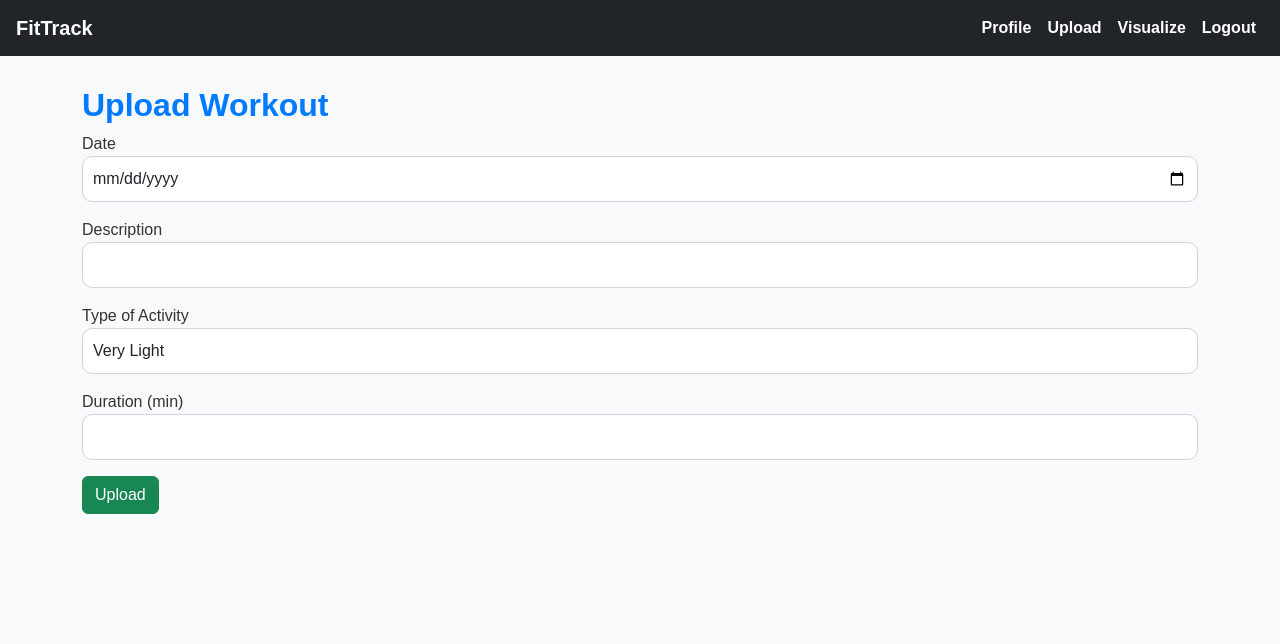
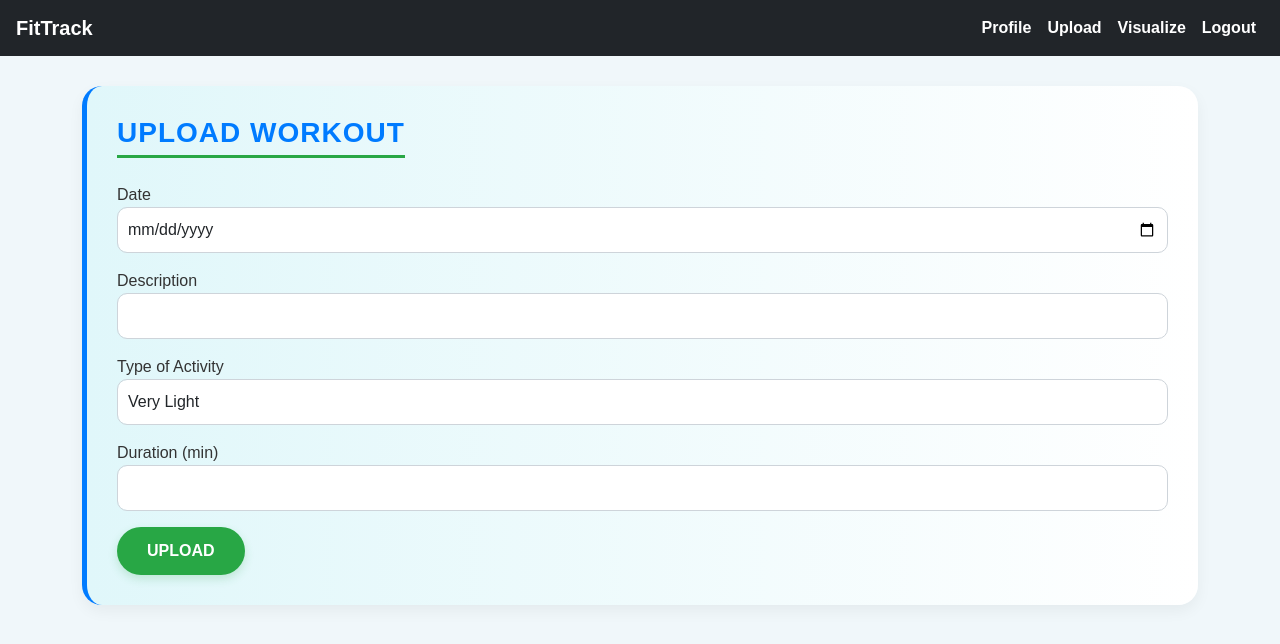
Before and after one commit to jordanrigden/agile-web-project, a Flask app: page /upload in a window 1280 px wide. Shown: the top 644 px of the page. Run offline with Flask 3, Linux system fonts and the light colour scheme; the visitor is signed in with stand-in values (Sample User, id 1).

Commit message:
modify the whole backgroud and upload page, makes it more sporty

```diff
--- a/static/css/style.css
+++ b/static/css/style.css
@@ -2,7 +2,7 @@
 
 body {
     font-family: 'Poppins', sans-serif;
-    background-color: #f8f9fa;
+    background-color: #f0f7fa;
     color: #333;
     margin: 0;
     padding: 0;
@@ -150,3 +150,41 @@ a:hover {
         padding: 15px;
     }
 }
+
+/* Upload Page Section - Enhanced Sport Style */
+.upload-section {
+    background: linear-gradient(to right, #e0f7fa, #ffffff);
+    padding: 30px;
+    border-radius: 20px;
+    box-shadow: 0 6px 15px rgba(0, 0, 0, 0.05);
+    border-left: 5px solid #007bff;
+}
+
+.upload-section h2 {
+    font-size: 28px;
+    font-weight: 800;
+    text-transform: uppercase;
+    color: #007bff;
+    letter-spacing: 1px;
+    margin-bottom: 25px;
+    border-bottom: 3px solid #28a745;
+    display: inline-block;
+    padding-bottom: 5px;
+}
+
+.upload-section .btn-success {
+    background-color: #28a745;
+    border: none;
+    padding: 12px 30px;
+    font-size: 16px;
+    font-weight: bold;
+    text-transform: uppercase;
+    border-radius: 30px;
+    box-shadow: 0 4px 10px rgba(40, 167, 69, 0.2);
+    transition: all 0.2s ease-in-out;
+}
+
+.upload-section .btn-success:hover {
+    background-color: #218838;
+    transform: scale(1.05);
+}
--- a/templates/upload.html
+++ b/templates/upload.html
@@ -1,6 +1,7 @@
 {% extends 'base.html' %}
 
 {% block content %}
+<div class="upload-section">
   <h2>Upload Workout</h2>
   <form method="POST">
       {{ form.hidden_tag() }}
@@ -8,9 +9,19 @@
           {{ form.date.label }}
           {{ form.date(class="form-control", lang="en") }}
       </div>
-    <div class="mb-3">{{ form.description.label }} {{ form.description(class="form-control") }}</div>
-    <div class="mb-3">{{ form.activity.label }} {{ form.activity(class="form-control") }}</div>
-    <div class="mb-3">{{ form.duration.label }} {{ form.duration(class="form-control") }}</div>
+      <div class="mb-3">
+          {{ form.description.label }}
+          {{ form.description(class="form-control") }}
+      </div>
+      <div class="mb-3">
+          {{ form.activity.label }}
+          {{ form.activity(class="form-control") }}
+      </div>
+      <div class="mb-3">
+          {{ form.duration.label }}
+          {{ form.duration(class="form-control") }}
+      </div>
       {{ form.submit(class="btn btn-success") }}
   </form>
+</div>
 {% endblock %}
```
Lines whose indentation alone changed are shown as unchanged.
